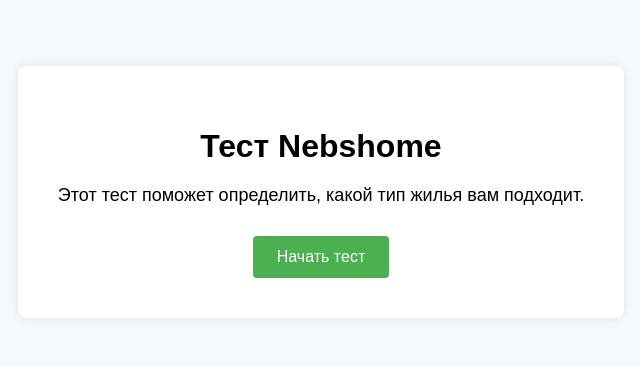
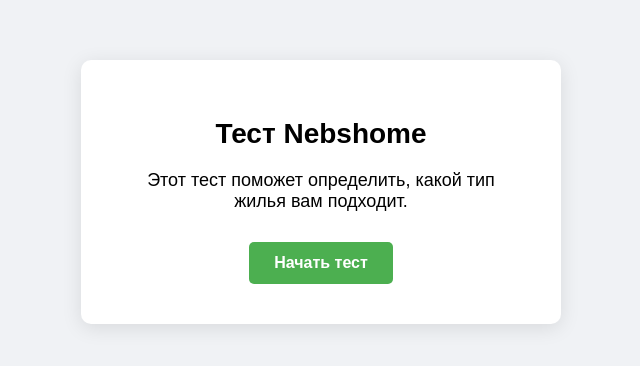
Before and after one commit to nebshome2025/nebshome-app, a plain HTML site: page ru/index.html in a window 1280 px wide. Shown: the part 208-574 px from the top of the page, without its empty margins (319-959 px from the left). Drawn offline with Linux system fonts and the light colour scheme.

Commit message:
Update main.css

```diff
--- a/ru/style/main.css
+++ b/ru/style/main.css
@@ -1,6 +1,6 @@
 body {
   font-family: Arial, sans-serif;
-  background-color: #f6f9fc;
+  background-color: #f0f2f5;
   margin: 0;
   padding: 0;
   display: flex;
@@ -10,15 +10,17 @@ body {
 }
 
 .container {
-  text-align: center;
   background: white;
   padding: 40px;
-  border-radius: 8px;
-  box-shadow: 0 0 10px rgba(0,0,0,0.1);
+  border-radius: 10px;
+  text-align: center;
+  box-shadow: 0 4px 20px rgba(0,0,0,0.1);
+  width: 90%;
+  max-width: 400px;
 }
 
 h1 {
-  font-size: 32px;
+  font-size: 28px;
   margin-bottom: 20px;
 }
 
@@ -29,12 +31,13 @@ p {
 
 .start-btn {
   display: inline-block;
-  padding: 12px 24px;
-  font-size: 16px;
   background-color: #4CAF50;
   color: white;
+  padding: 12px 25px;
+  border-radius: 5px;
   text-decoration: none;
-  border-radius: 4px;
+  font-weight: bold;
+  transition: background 0.3s;
 }
 
 .start-btn:hover {
```
